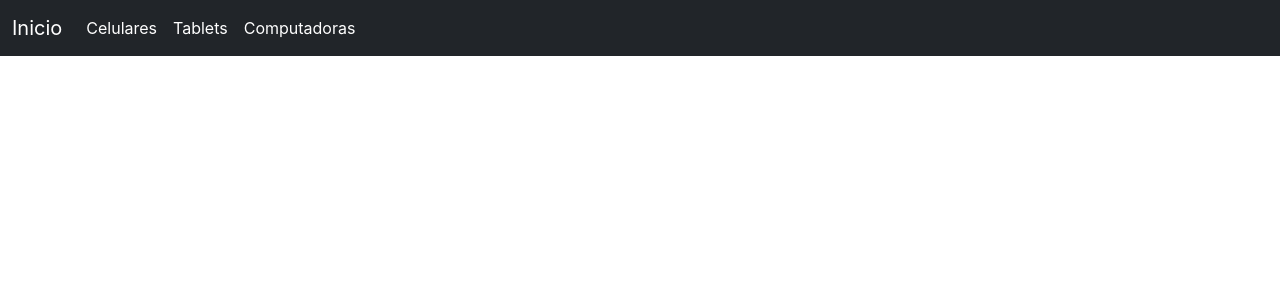
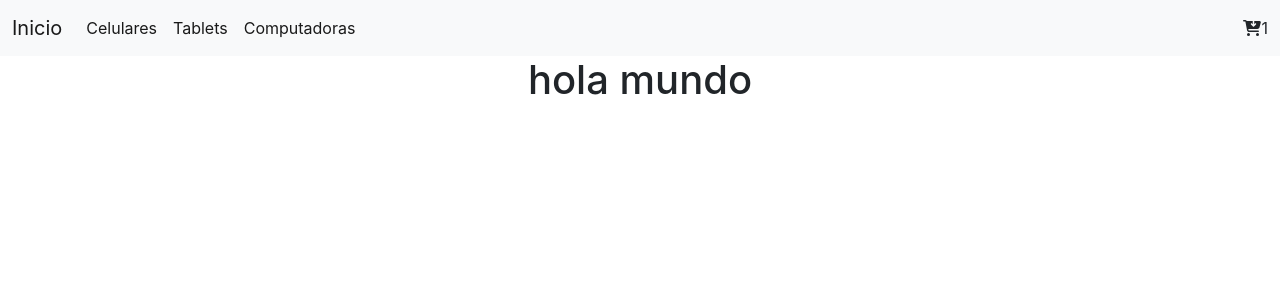
Before and after one commit to LuquitasSuarez/app-coder, a React (Create React App) app: page / in a window 1280 px wide. Shown: the top 300 px of the page. Built offline with nearby package versions, Linux system fonts and the light colour scheme.

Commit message:
'modificaciones'

```diff
--- a/package.json
+++ b/package.json
@@ -3,6 +3,10 @@
   "version": "0.1.0",
   "private": true,
   "dependencies": {
+    "@fortawesome/fontawesome-svg-core": "^1.3.0",
+    "@fortawesome/free-brands-svg-icons": "^6.0.0",
+    "@fortawesome/free-solid-svg-icons": "^6.0.0",
+    "@fortawesome/react-fontawesome": "^0.1.17",
     "@testing-library/jest-dom": "^5.16.2",
     "@testing-library/react": "^12.1.2",
     "@testing-library/user-event": "^13.5.0",
--- a/public/index.html
+++ b/public/index.html
@@ -25,6 +25,7 @@
       Learn how to configure a non-root public URL by running `npm run build`.
     -->
     <link href="https://cdn.jsdelivr.net/npm/bootstrap@5.1.3/dist/css/bootstrap.min.css" rel="stylesheet" integrity="sha384-1BmE4kWBq78iYhFldvKuhfTAU6auU8tT94WrHftjDbrCEXSU1oBoqyl2QvZ6jIW3" crossorigin="anonymous">
+    <link rel="stylesheet" href="https://use.fontawesome.com/releases/v5.15.4/css/all.css">
     <title>React App</title>
   </head>
   <body>
--- a/src/App.js
+++ b/src/App.js
@@ -1,10 +1,12 @@
 import './App.css';
 import NavBar from './components/NavBar/NavBar'
+import ItemListContainer from './components/ItemListContainer/ItemListContainer'
 
 function App() {
   return (
     <div className="App">
       <NavBar />
+      <ItemListContainer/>
     </div>
   );
 }
--- /dev/null
+++ b/src/components/CartWidget/CartWidget.js
@@ -0,0 +1,13 @@
+import {FontAwesomeIcon} from '@fortawesome/react-fontawesome'
+import {faCartArrowDown} from '@fortawesome/free-solid-svg-icons'
+
+const CartWidget = () => {
+    return(
+        <div>
+            <FontAwesomeIcon icon={faCartArrowDown}/>
+            1
+        </div>
+    )
+}
+
+export default CartWidget
--- /dev/null
+++ b/src/components/ItemListContainer/ItemListContainer.js
@@ -0,0 +1,7 @@
+const ItemListContainer = (greeting) => {
+    return(
+        <h1>hola mundo</h1>
+    )
+}
+
+export default ItemListContainer
--- a/src/components/NavBar/NavBar.js
+++ b/src/components/NavBar/NavBar.js
@@ -1,6 +1,8 @@
+import CartWidget from "../CartWidget/CartWidget"
+
 const NavBar = () => {
     return(
-        <nav className="navbar navbar-expand-lg navbar-dark bg-dark">
+        <nav className="navbar navbar-expand-lg navbar-light bg-light">
             <div className="container-fluid">
                 <a className="navbar-brand" href="#">Inicio</a>
                 <button className="navbar-toggler" type="button" data-bs-toggle="collapse" data-bs-target="#navbarSupportedContent" aria-controls="navbarSupportedContent" aria-expanded="false" aria-label="Toggle navigation">
@@ -18,6 +20,7 @@ const NavBar = () => {
                             <a className="nav-link active" aria-current="page" href="#">Computadoras</a>
                         </li>
                     </ul>
+                    <CartWidget />
                 </div>
             </div>
         </nav>
```
Also changed, not shown: 1 other file (tests, documents, lock files or other folders).
